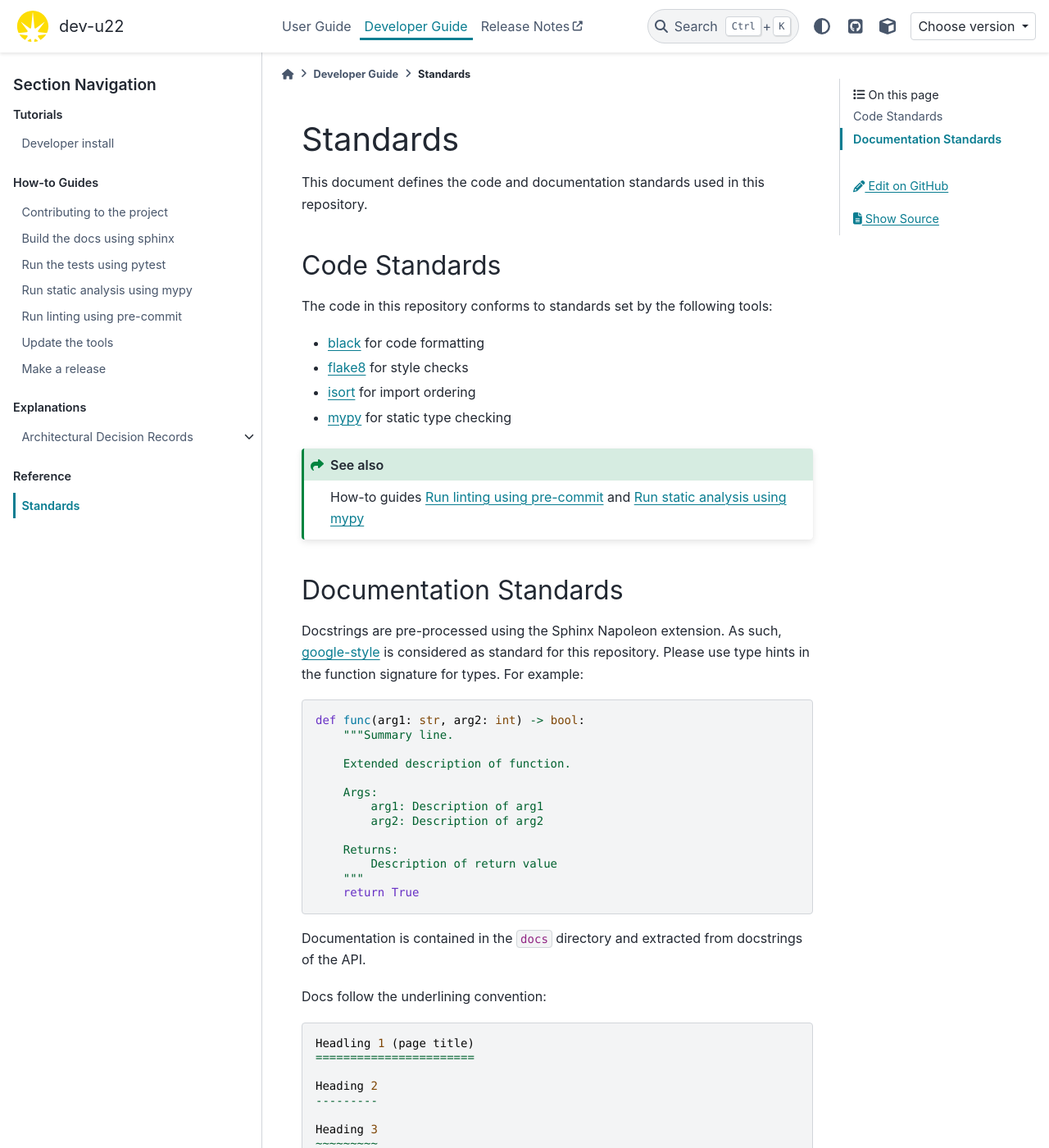
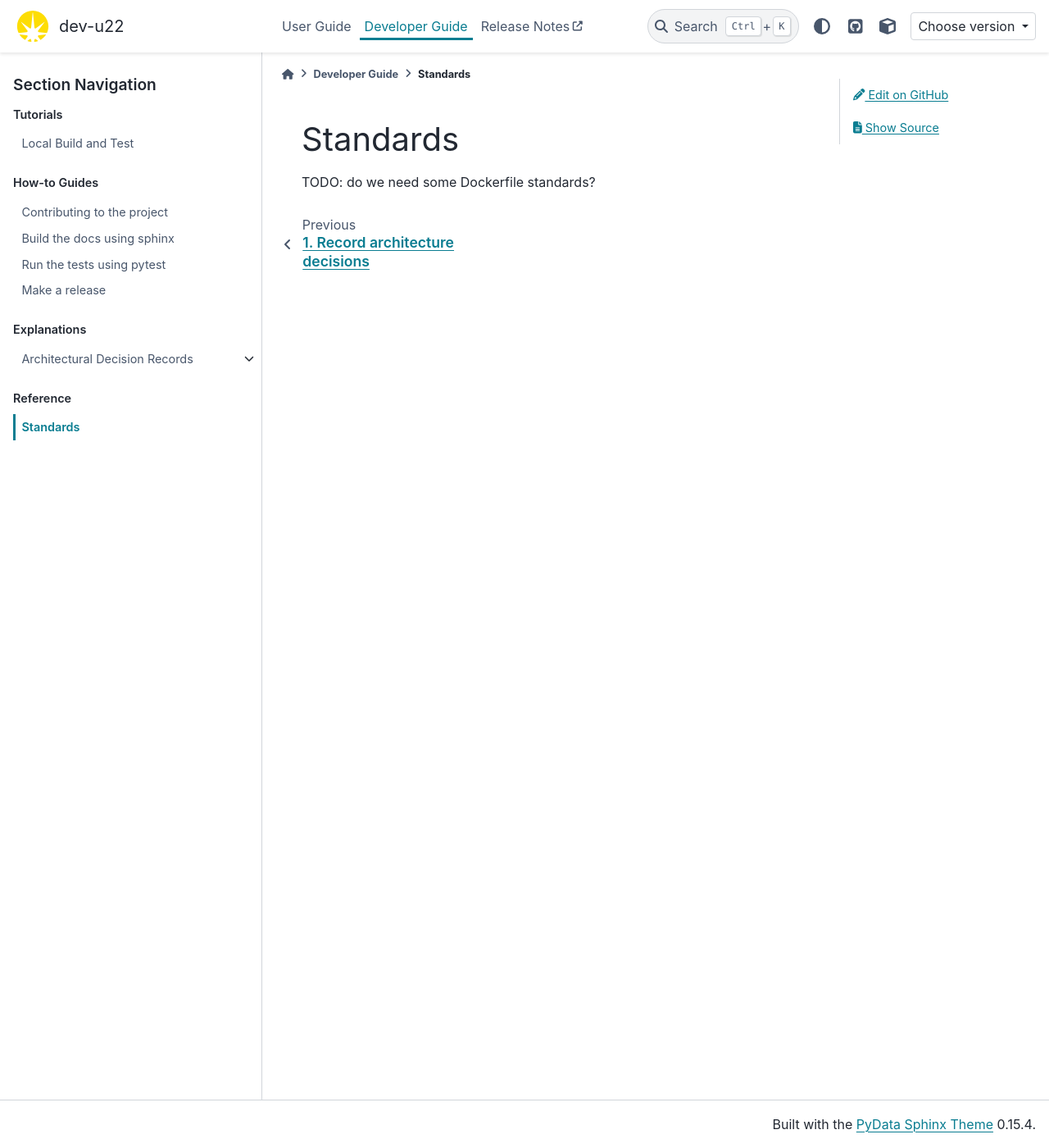
Before and after one commit to epics-containers/dev-e7, a Sphinx documentation site: the page built from docs/developer/reference/standards.rst, in a window 1280 px wide and 1400 px high. Shown: the whole window at 82% size. Built offline with Sphinx 7.4.7 and the PyData theme 0.15.4, drawn with Linux system fonts in a browser that asks for light colours; some of the changed text lies outside the part shown.

Commit message:
update developer docs

```diff
--- a/docs/developer/how-to/run-tests.rst
+++ b/docs/developer/how-to/run-tests.rst
@@ -1,5 +1,7 @@
 Run the tests using pytest
 ==========================
+
+TODO we don't have tests yet - but when we do this page will probably be correct.
 
 Testing is done with pytest_. It will find functions in the project that `look
 like tests`_, and run them to check for errors. You can run it with::
--- a/docs/developer/index.rst
+++ b/docs/developer/index.rst
@@ -28,9 +28,6 @@ side-bar.
             how-to/contribute
             how-to/build-docs
             how-to/run-tests
-            how-to/static-analysis
-            how-to/lint
-            how-to/update-tools
             how-to/make-release
 
         +++
--- a/docs/developer/reference/standards.rst
+++ b/docs/developer/reference/standards.rst
@@ -1,64 +1,4 @@
 Standards
 =========
 
-This document defines the code and documentation standards used in this
-repository.
-
-Code Standards
---------------
-
-The code in this repository conforms to standards set by the following tools:
-
-- black_ for code formatting
-- flake8_ for style checks
-- isort_ for import ordering
-- mypy_ for static type checking
-
-.. seealso::
-
-    How-to guides `../how-to/lint` and `../how-to/static-analysis`
-
-.. _documentation_standards:
-
-Documentation Standards
------------------------
-
-Docstrings are pre-processed using the Sphinx Napoleon extension. As such,
-google-style_ is considered as standard for this repository. Please use type
-hints in the function signature for types. For example:
-
-.. code:: python
-
-    def func(arg1: str, arg2: int) -> bool:
-        """Summary line.
-
-        Extended description of function.
-
-        Args:
-            arg1: Description of arg1
-            arg2: Description of arg2
-
-        Returns:
-            Description of return value
-        """
-        return True
-
-.. _google-style: https://sphinxcontrib-napoleon.readthedocs.io/en/latest/index.html#google-vs-numpy
-
-Documentation is contained in the ``docs`` directory and extracted from
-docstrings of the API.
-
-Docs follow the underlining convention::
-
-    Headling 1 (page title)
-    =======================
-
-    Heading 2
-    ---------
-
-    Heading 3
-    ~~~~~~~~~
-
-.. seealso::
-
-    How-to guide `../how-to/build-docs`
+TODO: do we need some Dockerfile standards?
--- a/requirements.txt
+++ b/requirements.txt
@@ -3,6 +3,7 @@ pydata-sphinx-theme>=0.12
 sphinx-rtd-theme-github-versions
 sphinx-copybutton
 sphinx-design
+sphinx-autobuild
 black
 mypy
 flake8
```
Also changed, not shown: README.rst (+10 -8 lines), docs/developer/how-to/build-docs.rst (+3 -7 lines), docs/developer/how-to/lint.rst (deleted, +0 -36 lines), docs/developer/how-to/static-analysis.rst (deleted, +0 -8 lines), docs/developer/how-to/update-tools.rst (deleted, +0 -16 lines), docs/developer/tutorials/dev-install.rst (+18 -44 lines), docs/user/explanations/features.rst (+6 -6 lines), host/README.md (deleted), 6 other files.
